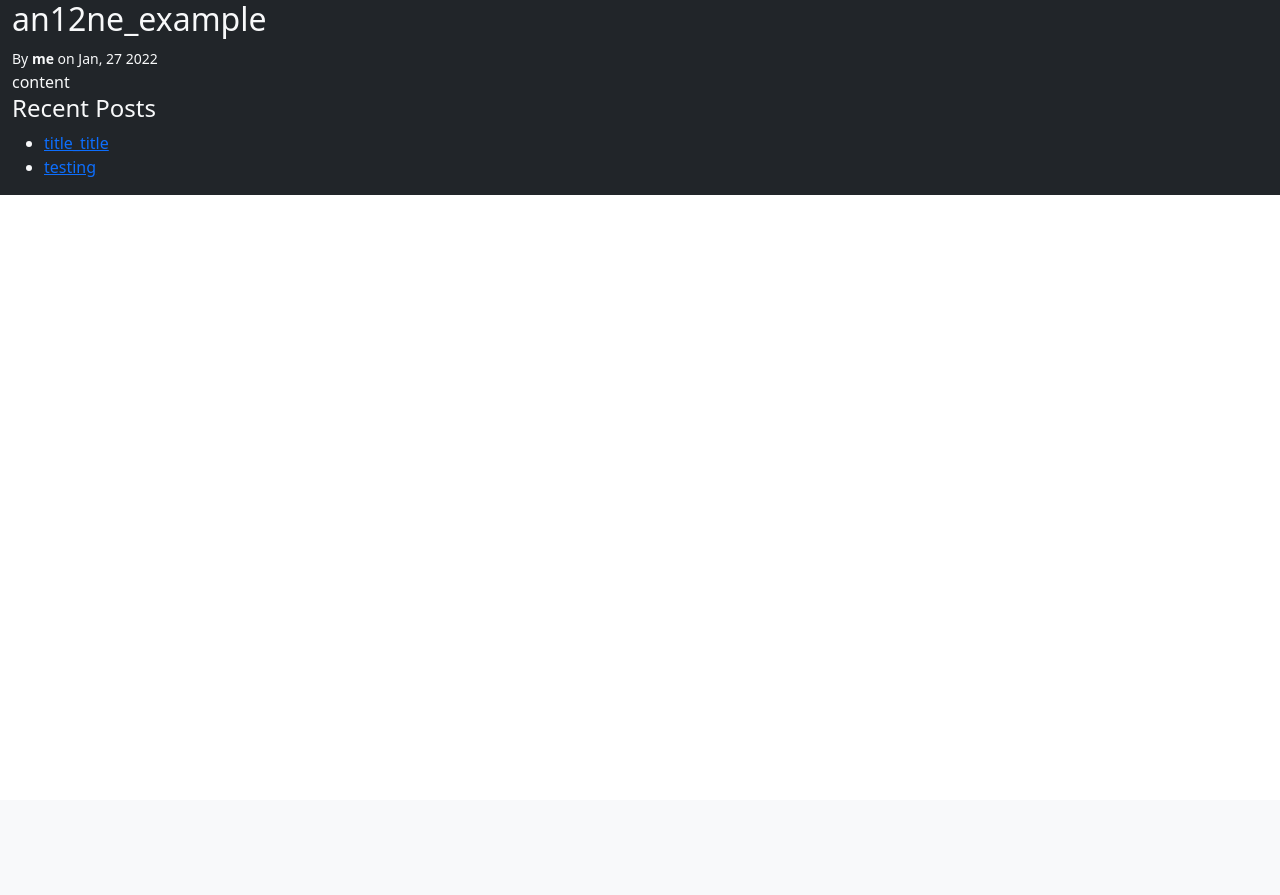
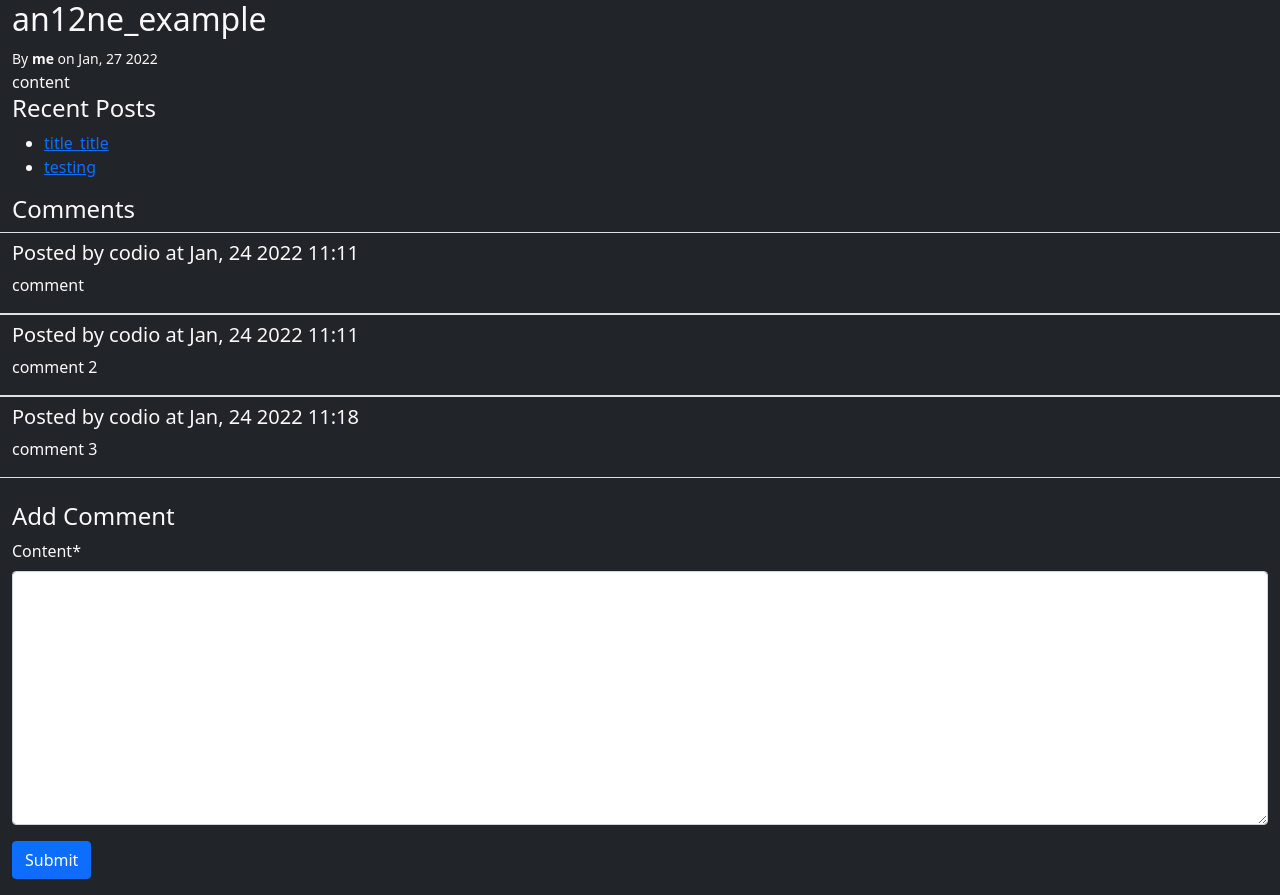
Before and after one commit to mahmoud-shokhier/blango, a Django app: a page that uses templates/blog/post-detail.html in a window 1280 px wide. Before the commit the page ends 195 px from the top, so only its background shows below. Run offline with Django 4.2, Linux system fonts and the light colour scheme; a user stored in the database is signed in; data comes from the database, SQL or seed files in the repository; both versions use the stored data as it was after the commit; parts of the project's set-up code (start-up, migrations or seed data) failed here and were passed over; some libraries are stand-ins or nearby versions.

Commit message:
Finish crispy forms

```diff
--- a/blango/settings.py
+++ b/blango/settings.py
@@ -44,6 +44,8 @@ INSTALLED_APPS = [
     'django.contrib.messages',
     'django.contrib.staticfiles',
     'blog',
+    "crispy_forms",
+    "crispy_bootstrap5"
 ]
 
 MIDDLEWARE = [
@@ -128,3 +130,5 @@ STATIC_URL = 'static/'
 # https://docs.djangoproject.com/en/4.0/ref/settings/#default-auto-field
 
 DEFAULT_AUTO_FIELD = 'django.db.models.BigAutoField'
+CRISPY_ALLOWED_TEMPLATE_PACKS = "bootstrap5"
+CRISPY_TEMPLATE_PACK = "bootstrap5"
--- /dev/null
+++ b/blog/forms.py
@@ -0,0 +1,14 @@
+from django import forms
+from blog.models import Comment
+from crispy_forms.layout import Submit
+from crispy_forms.helper import FormHelper
+
+class CommentForm(forms.ModelForm):
+    class Meta:
+        model = Comment
+        fields = ["content"]
+
+    def __init__(self, *args, **kwargs):
+        super(CommentForm, self).__init__(*args, **kwargs)
+        self.helper = FormHelper()
+        self.helper.add_input(Submit('submit', 'Submit'))
--- a/blog/views.py
+++ b/blog/views.py
@@ -2,14 +2,30 @@ from django.shortcuts import render
 from django.utils import timezone
 from blog.models import Post
 from django.shortcuts import render, get_object_or_404
+from django.shortcuts import redirect
+from blog.forms import CommentForm
 
 # Create your views here.
 def index(request):
     # posts = Post.objects.filter(published_at__lte=timezone.now())
     posts = Post.objects.filter(published_at__gte=timezone.now())
-
     return render(request, "blog/index.html", {"posts": posts})
 
 def post_detail(request, slug):
     post = get_object_or_404(Post, slug=slug)
-    return render(request, "blog/post-detail.html", {"post": post})
+    if request.user.is_active:
+        if request.method == "POST":
+            comment_form = CommentForm(request.POST)
+            if comment_form.is_valid():
+                comment = comment_form.save(commit=False)
+                comment.content_object = post
+                comment.creator = request.user
+                comment.save()
+                return redirect(request.path_info)
+        else:
+            comment_form = CommentForm()
+    else:
+        comment_form = None
+    return render(
+        request, "blog/post-detail.html", {"post": post, "comment_form": comment_form}
+    )
--- /dev/null
+++ b/templates/blog/post-comments.html
@@ -0,0 +1,28 @@
+{% load blog_extras crispy_forms_tags %}
+<h4>Comments</h4>
+{% for comment in post.comments.all %}
+{% row "border-top pt-2" %}
+    {% col %}
+        <h5>Posted by {{ comment.creator }} at {{ comment.created_at|date:"M, d Y h:i" }}</h5>
+    {% endcol %}
+{% endrow %}
+{% row "border-bottom" %}
+    {% col %}
+        <p>{{ comment.content }}</p>
+    {% endcol %}
+{% endrow %}
+{% empty %}
+    {% row "border-top border-bottom" %}
+        {% col %}
+            <p>No comments.</p>
+        {% endcol %}
+    {% endrow %}
+{% endfor %}
+{% if request.user.is_active %}
+{% row "mt-4" %}
+    {% col %}
+        <h4>Add Comment</h4>
+        {%  crispy comment_form %}
+    {% endcol %}
+{% endrow %}
+{% endif %}
--- a/templates/blog/post-detail.html
+++ b/templates/blog/post-detail.html
@@ -17,4 +17,5 @@
         {% recent_posts post %}
     {% endcol %}
 {% endrow %}
+{% include "blog/post-comments.html" %}
 {% endblock %}
```
Also changed, not shown: blog/templatetags/post-comments.html (added, +34 -0 lines), db.sqlite3.
